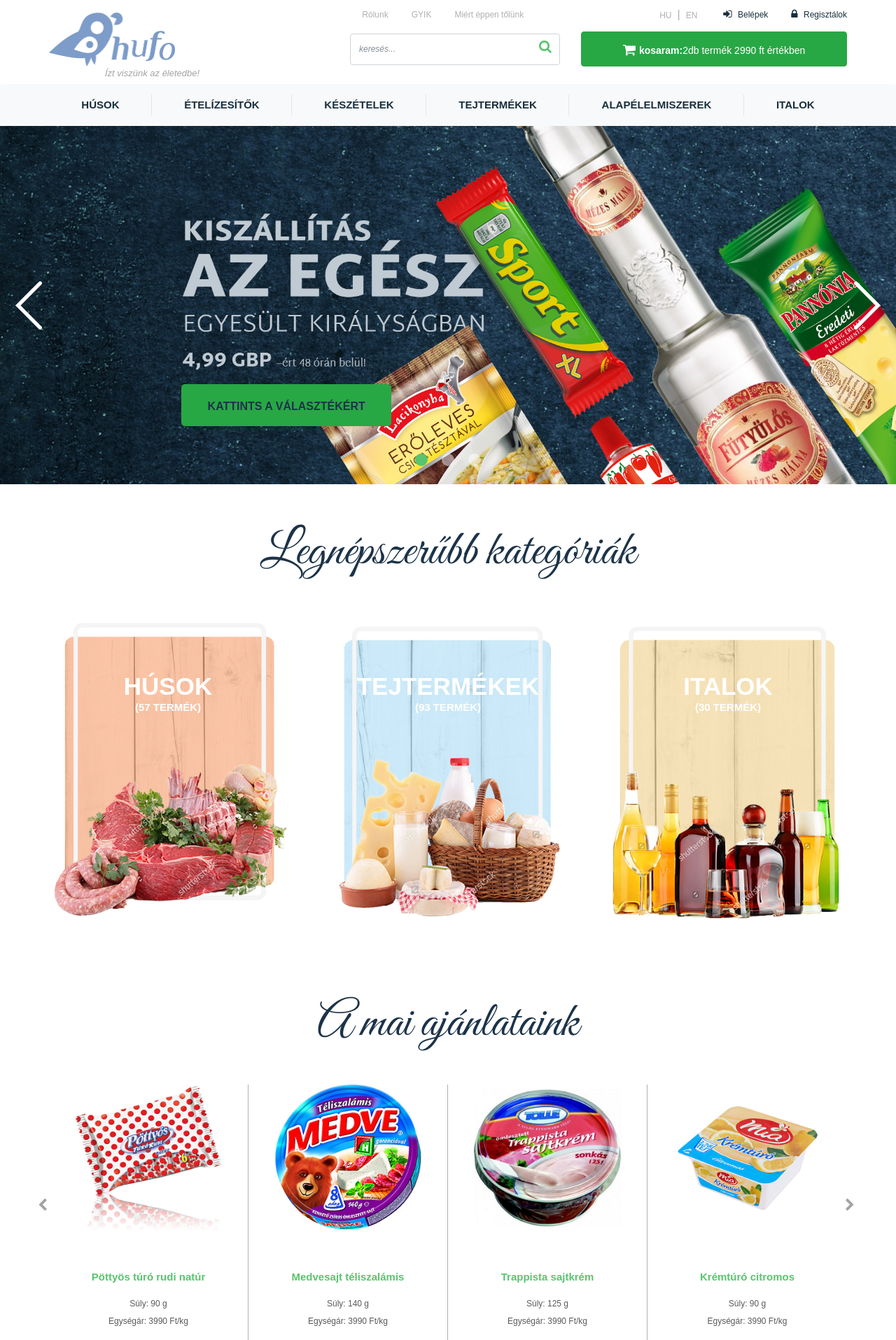
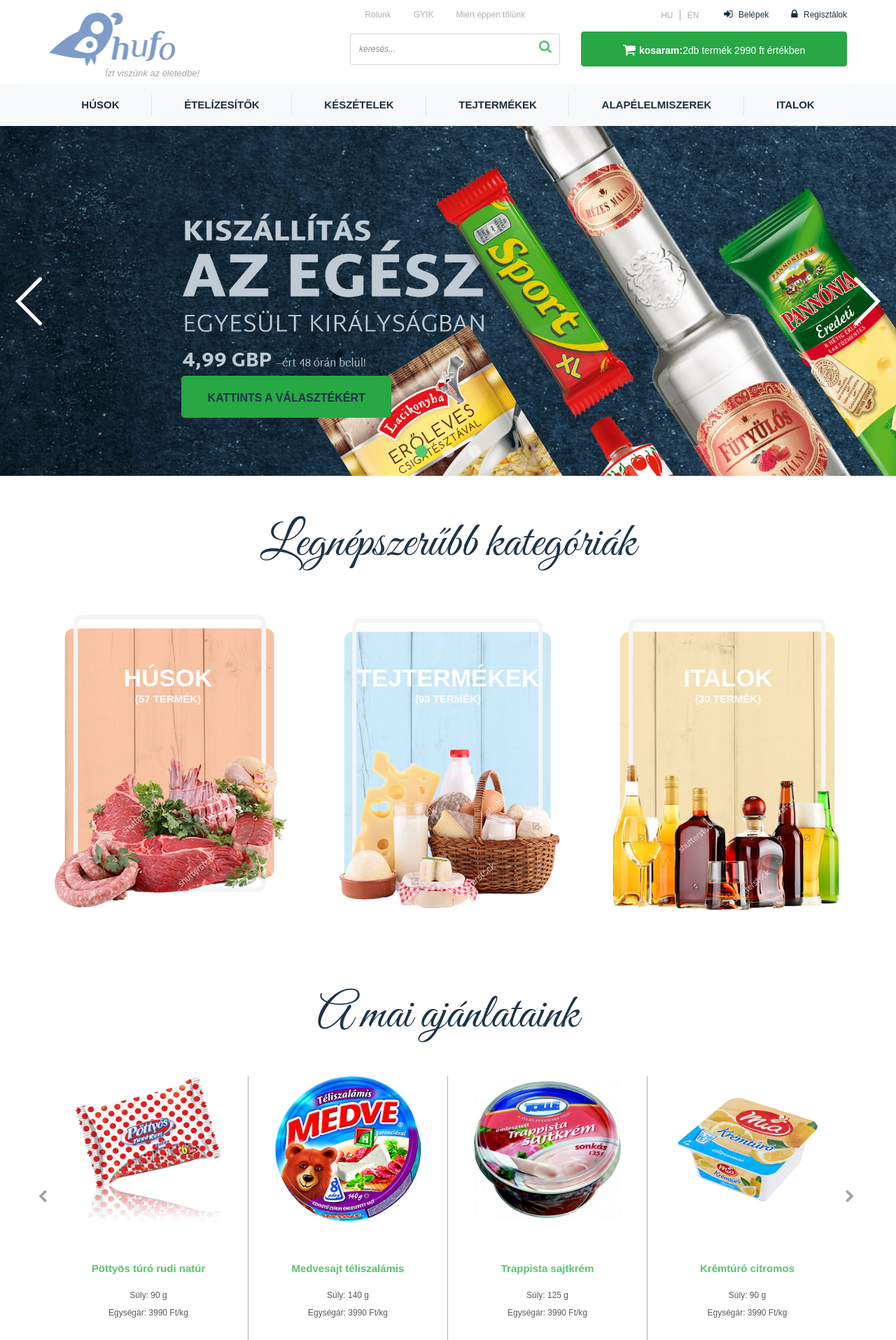
Before and after one commit to peronh/innSite, a PHP site: page / in a window 1280 px wide. Shown: the top 1915 px of the page at 70% size. Run offline with PHP 8.4, Linux system fonts and the light colour scheme; some web fonts are replaced.

Commit message:
update carousel indicator css

```diff
--- a/hufo.js
+++ b/hufo.js
@@ -1,2 +1,2 @@
 $(document).ready(function(){$(".info").on("click",function(){$("#mySidenav").css({"width":"85vw","transition":"width 200ms","-webkit-transition":"width 300ms"})});$(".closebtn").on("click",function(){$("#mySidenav").css({"width":"0","transition":"width 200ms","-webkit-transition":"width 300ms"})});$(document).on("scroll",function(){$('.btntop').on("click",function(){$(document).scrollTop(0)});if($(document).scrollTop()>200){$(".btntop").show(250)}
-else{$(".btntop").hide(250)}});var targetWidth=1920;$('.desktop').on('click',function(){$('meta[name="viewport"]').attr('content','width='+targetWidth)})})
+else{$(".btntop").hide(250)}});var targetWidth=1500;$('.desktop').on('click',function(){$('meta[name="viewport"]').attr('content','width='+targetWidth)})})
--- a/lib/carousel.css
+++ b/lib/carousel.css
@@ -54,7 +54,7 @@ body {
     }
 }@media (max-width:1728px) {
     .carousel-item {
-        height: 650px;
+        height: 660px;
     }
 }@media (max-width:1632px) {
     .carousel-item {
@@ -62,34 +62,34 @@ body {
     }
 }@media (max-width:1536px) {
     .carousel-item {
-        height: 36rem;
+        height: 580px;
     }
 }@media (max-width:1440px) {
     .carousel-item {
-        height: 34rem;
+        height: 540px;
     }
 }@media (max-width:1344px) {
     .carousel-item {
-        height: 32rem;
+        height: 500px;
     }
 }@media (max-width:1248px) {
     .carousel-item {
-        height: 30rem;
+        height: 460px;
     }
 }@media (max-width:1152px) {
     .carousel-item {
-        height: 27rem;
+        height:420px;
     }
 }@media (max-width:1056px) {
     .carousel-item {
-        height: 24rem;
+        height: 380px;
     }
 }@media (max-width:960px) {
     .carousel-item {
-        height: 22rem;
+        height: 340px;
     }
 }@media (max-width:864px) {
     .carousel-item {
-        height: 20rem;
+        height: 300px;
     }
 }
--- a/style.css
+++ b/style.css
@@ -9,7 +9,10 @@ body {
     background-image: url(assets/backgr.png);
     font-family: 'Martel Sans', sans-serif;
     line-height: 30px;
-    padding-bottom: 60px;
+    padding-bottom: 80px;
+}
+a:hover {
+    text-decoration: none;
 }
 .container {
     padding: 0;
@@ -89,7 +92,7 @@ header {
 }
 .nav-link {
     padding: 6px 0;
-    margin-left: 33px;
+    margin-left: 32px;
 }
 .fa {
     font-size: 120%;
@@ -468,6 +471,9 @@ h1 {
     border: 1px solid rgba(0, 0, 0, 0.23);
     background-color: transparent;
 }
+.bean-name .btn-secondary:hover {
+    background-color: #1e7e34;
+}
 .bean-name .pay {
     color: #3c3c3c;
     font-weight: 900;
@@ -655,7 +661,7 @@ iframe {
         font-size: 60px;
     }
     .carousel-caption .btn {
-        bottom: -10px;
+        bottom: 0;
         width: 250px;
         height: 50px;
     }
@@ -702,6 +708,20 @@ iframe {
     }
     .navbar-expand-md .navbar-nav {
         font-size: 13px;
+    }
+    .carousel-caption .btn {
+        width: 200px;
+        height: 35px;
+        font-size: 13px;
+        bottom: -20px;
+    }
+
+    .carousel-indicators {
+        margin-right: 0;
+    }
+    .carousel-indicators li {
+        width: 12px!important;
+        height: 12px!important;
     }
     .cargo-col {
         padding: 0;
```
Also changed, not shown: assets/hatter11.png (deleted), assets/tablapt1.png.
